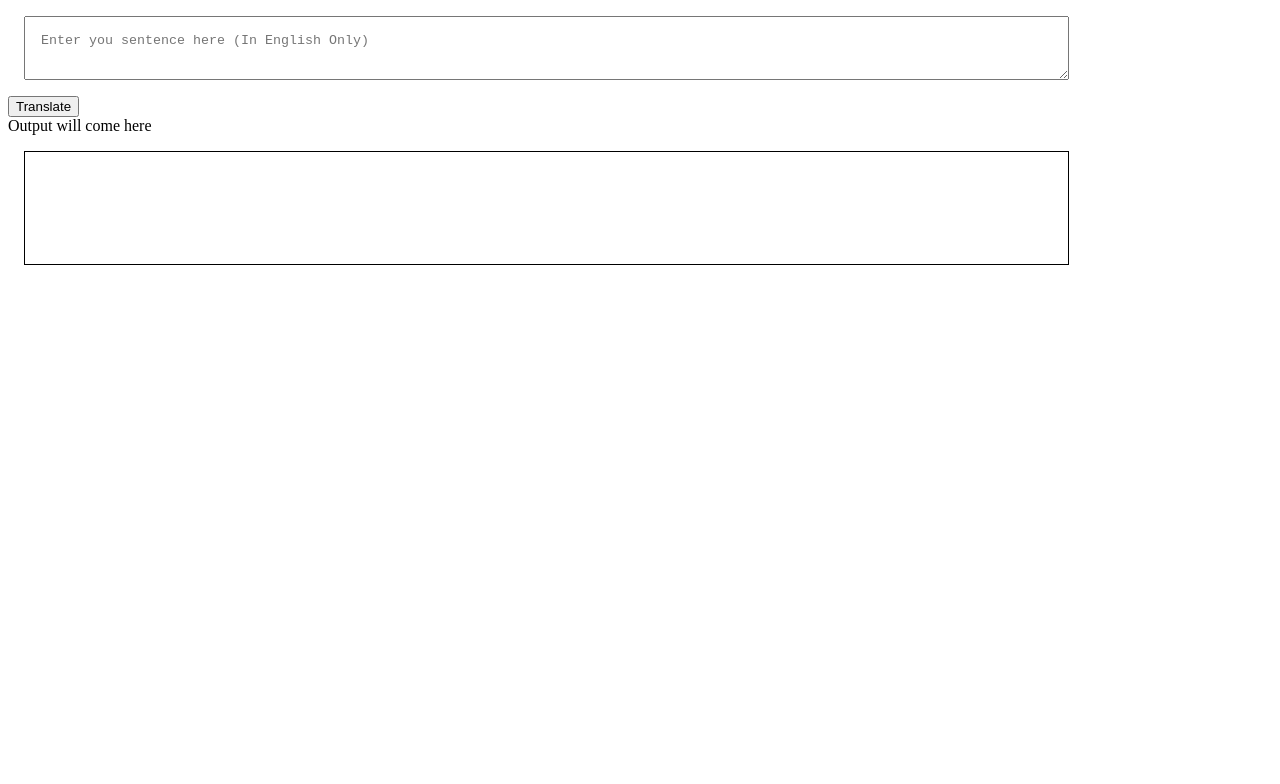
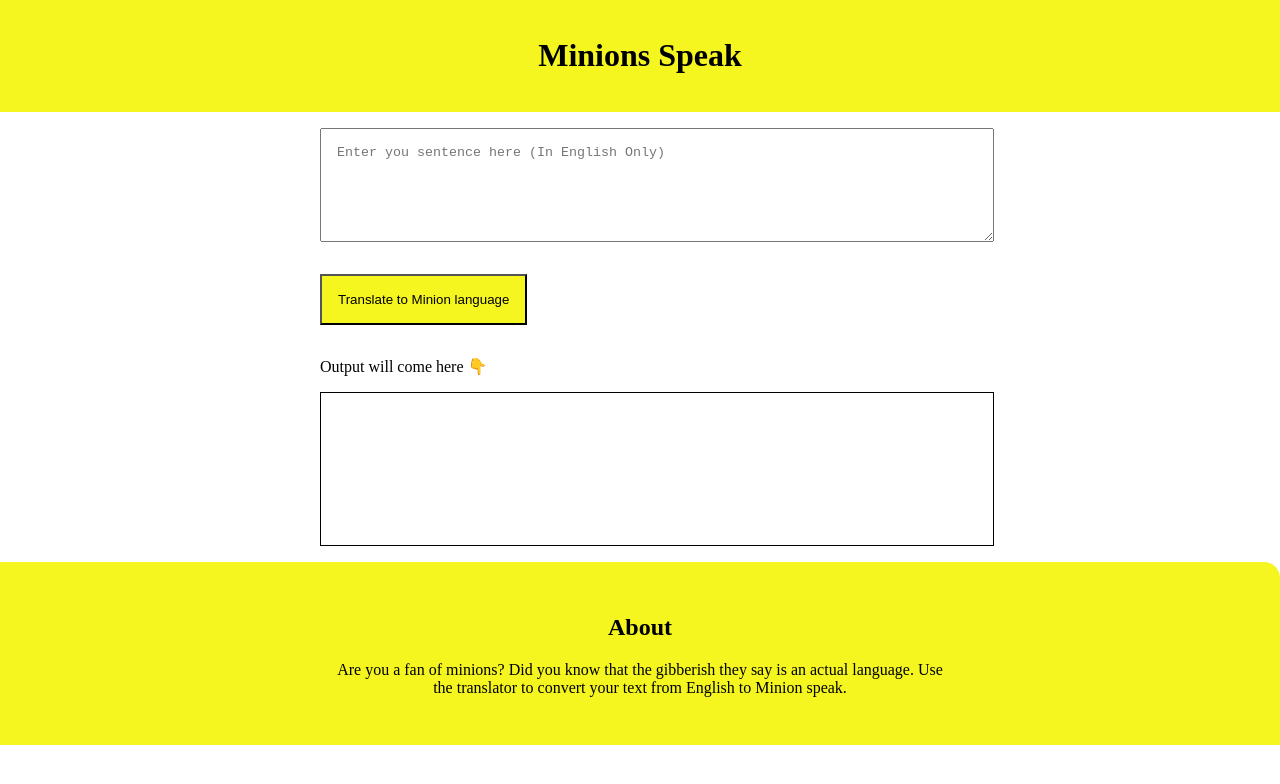
Before and after one commit to nikhiljugale007/banana-speak, a plain HTML site: page index.html in a window 1280 px wide. Drawn offline with Linux system fonts and the light colour scheme.

Commit message:
Minion-speak completed

```diff
--- a/externaljs.js
+++ b/externaljs.js
@@ -1,4 +1,4 @@
-var btnTranslate = document.querySelector('#btn-Translate');
+var btnTranslate = document.querySelector('#btn-translate');
 var txtTranslate = document.querySelector('#text-Input');
 var outputDiv = document.querySelector('#output');
 
--- a/index.html
+++ b/index.html
@@ -1,32 +1,37 @@
 <!DOCTYPE html>
 <html lang="en">
-<head>
-    <meta charset="UTF-8">
-    <meta name="viewport" content="width=device-width, initial-scale=1.0">
-    <title>Banana Speak</title>
-    <style>
-        textarea {
-            display: block;
-            width: 80%;
-            margin: 1rem;
-            padding: 1rem;
-        }
+  <head>
+    <meta charset="UTF-8" />
+    <meta name="viewport" content="width=device-width, initial-scale=1.0" />
+    <title>Minion Speak</title>
+    <link href="style.css" rel="stylesheet" />
+  </head>
+  <body>
+    <header>
+      <h1>Minions Speak</h1>
+    </header>
 
-        #output {
-            border: 1px solid black;
-            height: 10vh;
-            width: 80%;
-            margin: 1rem;
-            padding: 1rem;
-        }
-    </style>
-</head>
-<body>
-    <textarea id="text-Input"  placeholder="Enter you sentence here (In English Only)"></textarea>
-    <button id="btn-Translate" >Translate</button>
+    <div id="all-content">
+      <textarea
+        id="text-Input"
+        placeholder="Enter you sentence here (In English Only)"
+      ></textarea>
 
-    <div>Output will come here</div>
-    <div id= "output" ></div>
-    <script  src="externaljs.js" type="text/javascript"></script>
-</body>
+      <button id="btn-translate">Translate to Minion language</button>
+
+      <div id="output-title">Output will come here  👇 </div>
+      <div id="output"></div>
+    </div>
+
+    <footer>
+      <h2>About</h2>
+      <p>
+        Are you a fan of minions? Did you know that the gibberish they say is an
+        actual language. Use the translator to convert your text from English to
+        Minion speak.
+      </p>
+    </footer>
+
+    <script src="externaljs.js" type="text/javascript"></script>
+  </body>
 </html>
--- /dev/null
+++ b/style.css
@@ -0,0 +1,61 @@
+
+body{
+    margin:0rem;
+}
+
+
+#all-content {
+    margin:0 auto;
+    max-width: var(--width-break);
+}
+
+#text-Input {
+    display: block;
+    width: 50%;
+    height:10vh;
+    padding: 1rem;
+    margin: 1rem;
+    margin-left:25%;
+}
+
+#output {
+    border: 1px solid black;
+    height: 15vh;
+    width: 50%;
+    margin-left:25%;
+    padding: 1rem;
+    margin: 1rem;
+    margin-left:25%;
+}
+
+#btn-translate{
+    padding:1rem;
+    margin: 1rem;
+    background-color: rgb(245, 245, 31);
+    margin-left:25%;
+}
+
+#output-title{
+    margin: 1rem;
+    margin-left:25%;
+}
+
+header{
+    background-color: rgb(245, 245, 31);
+    padding:1rem;
+    text-align:center;
+}
+
+footer{
+    background-color: rgb(245, 245, 31);
+    padding: 2rem ;
+    text-align: center;
+    color:black;
+    border-top-right-radius: 1rem;
+}
+
+footer p{
+    width: 50%;
+    text-align: center;
+    margin-left:25%;
+}
```
